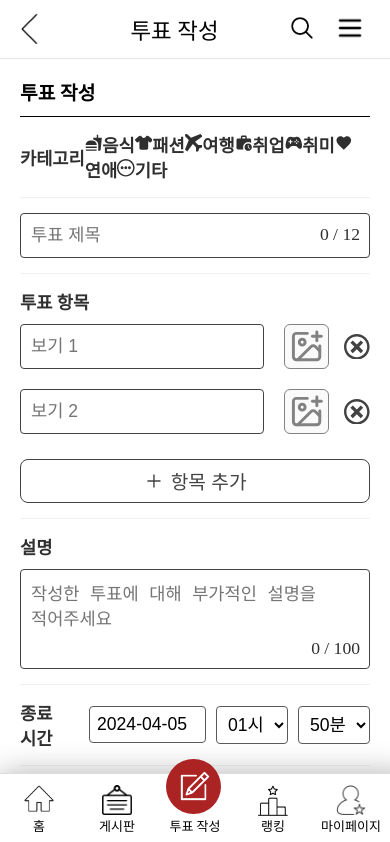
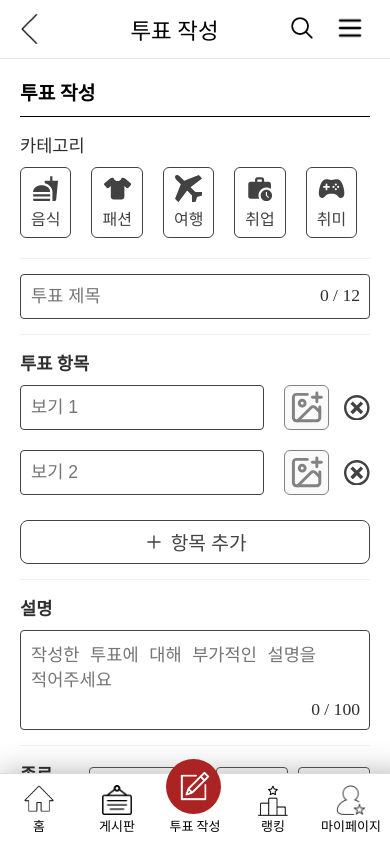
Before and after one commit to tgy1201/OutDecision_Client, a React (Create React App) app: page /write in a window 390 px wide. Shown: the top 842 px of the page. Built offline with nearby package versions, Linux system fonts and the light colour scheme.

Commit message:
모바일 투표작성페이지 수정

```diff
--- a/src/pages/write/write.module.css
+++ b/src/pages/write/write.module.css
@@ -279,23 +279,55 @@
 
     .mobile_category {
         display: flex;
-        align-items: center;
-        justify-content: space-between;
+        flex-direction: column;
     }
 
-    .mobile_category span {
-        font-weight: 600;
+    .category_list {
+        width: calc(100vw - 40px);
+        display: flex;
+        overflow: auto;
+        white-space: nowrap;
+        padding-top: 10px;
+        gap: 20px;
     }
 
+    .category_list::-webkit-scrollbar {
+        height: 4px;
+    }
+
+    .category_list::-webkit-scrollbar-thumb {
+        background-color: #ebe9e9;
+        border-radius: 10px;
+    }
+
+    .category_list::-webkit-scrollbar-thumb:hover {
+        background-color: #c8c8c8;
+    }
+
+    .category_list label {
+        display: flex;
+        flex: 1;
+        flex-direction: column;
+        justify-content: center;
+        text-align: center;
+        background-color: #ffffff;
+        border-radius: 6px;
+        padding: 7px 10px;
+        cursor: pointer;
+        font-size: 1.0rem;
+        margin-bottom: 5px;
+    }
     .category {
-        width: 140px;
-        font-size: 1.1rem;
-        padding: 5px 10px ;
-        background-color: white;
-        border-radius: 4px;
-        border-color: #424242;
+        color: #ac2323;
+        border: 1px solid #ac2323;
+    }
+    .category_none {
+        border: 1px solid #424242;
         color: #424242;
-        text-align: center;
+    }
+
+    .icon {
+        font-size: 1.7rem;
     }
 
     .vote_title {
```
